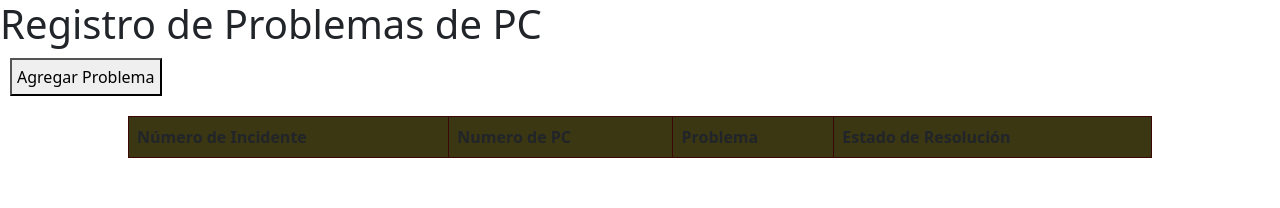
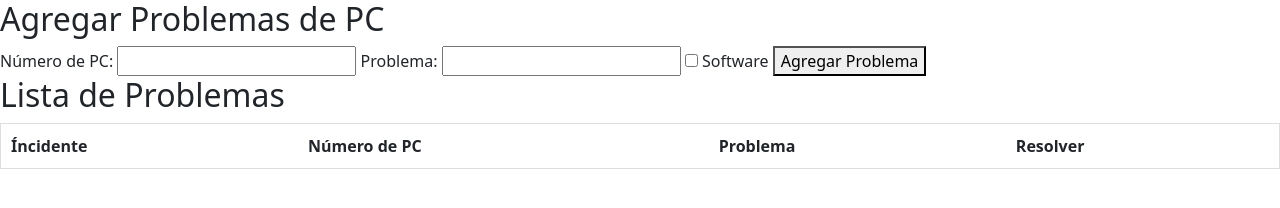
Before and after one commit to RamonCativa/proyecto2, a plain HTML site: page index.html in a window 1280 px wide. Drawn offline with nearby package versions, Linux system fonts and the light colour scheme.

Commit message:
index.html

```diff
--- a/index.html
+++ b/index.html
@@ -3,51 +3,67 @@
 <head>
   <meta charset="UTF-8">
   <meta name="viewport" content="width=device-width, initial-scale=1.0">
-    <title>Registro de Problemas de PC</title>
-    <link href="https://cdn.jsdelivr.net/npm/bootstrap@5.0.2/dist/css/bootstrap.min.css" rel="stylesheet" integrity="sha384-EVSTQN3/azprG1Anm3QDgpJLIm9Nao0Yz1ztcQTwFspd3yD65VohhpuuCOmLASjC" crossorigin="anonymous">
-
   <style>
     table {
       border-collapse: collapse;
-            width: 80%;
-            margin: 20px auto;
+      width: 100%;
     }
-
+    table, th, td {
+      border: 1px solid #ddd;
+    }
     th, td {
-            border: 1px solid #3a0606;
+      padding: 10px;
       text-align: left;
-            padding: 8px;
-        }
-
-        th {
-            background-color: #3b3713;
-        }
-
-        button {
-            display: block;
-            margin: 10px;
-            padding: 5px;
     }
   </style>
+  <title>CRUD de PC</title>
+  <link href="https://cdn.jsdelivr.net/npm/bootstrap@5.0.2/dist/css/bootstrap.min.css" rel="stylesheet" integrity="sha384-EVSTQN3/azprG1Anm3QDgpJLIm9Nao0Yz1ztcQTwFspd3yD65VohhpuuCOmLASjC" crossorigin="anonymous">
+
 </head>
 <body>
 
-    <h1>Registro de Problemas de PC</h1>
+  <h2>Agregar Problemas de PC</h2>
 
-    <button onclick="agregarProblema()">Agregar Problema</button>
+  <form id="pcForm">
+    <label for="pcNumber">Número de PC:</label>
+    <input type="text" id="pcNumber" required>
 
-    <table id="incidentTable">
-        <tr>
-
-            <th>Número de Incidente</th>
-            <th>Numero de PC</th>
-            <th>Problema</th>
-            <th >Estado de Resolución</th>
-        </tr>
-    </table>
-           <script src="./JS/app.js"></script>
+    <label for="problemDescription">Problema:</label>
+    <input type="text" id="problemDescription" required>
+    <label><input type="checkbox" value="Software"> Software</label>
 
 
 
+    <button type="button" onclick="agregarProblema()">Agregar Problema</button>
+  </form>
+
+  <h2>Lista de Problemas</h2>
+
+  <table id="problemTable">
+    <thead>
+      <tr>
+        <th>Íncidente</th>
+        <th>Número de PC</th>
+        <th>Problema</th>
+        <th>Resolver</th>
+
+
+        </label>
+
+      </tr>
+    </thead>
+    <tbody id="problemList"></tbody>
+  </table>
+
+
+
+
+
+
+
+
+
+  <script src="./JS/app.js"></script>
+
 </body>
 </html>
```
Lines whose indentation alone changed are shown as unchanged.
